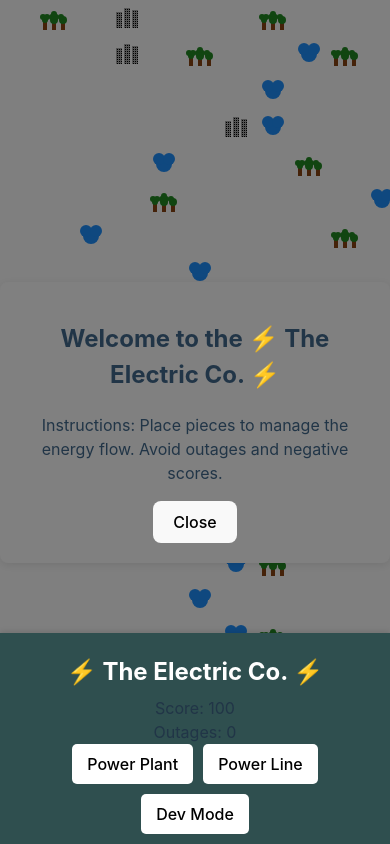
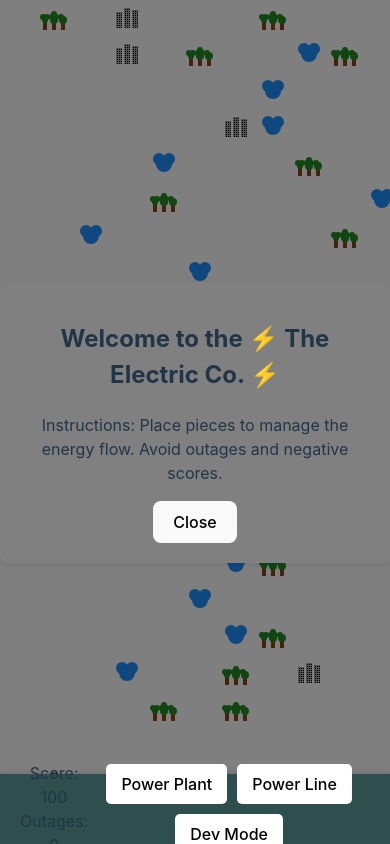
Before and after one commit to JeffBuda/electric-company, a React (Vite) app: page / in a window 390 px wide. Built offline with nearby package versions, Linux system fonts and the light colour scheme.

Commit message:
mobile layout fixes

```diff
--- a/src/App.css
+++ b/src/App.css
@@ -3,6 +3,12 @@
 /* Root Variables */
 :root {
   --grid-size: 50; /* Define the grid size variable */
+  --controls-height: 70px; /* Height of the controls panel */
+}
+
+/* Box-sizing */
+*, *::before, *::after {
+  box-sizing: border-box;
 }
 
 /* Main App Container */
@@ -11,27 +17,28 @@
   overflow: hidden;
   width: 100vw; /* Full viewport width */
   height: 100vh; /* Full viewport height */
+  display: flex;
+  flex-direction: column;
 }
 
 /* App Header */
 .App-header {
   font-size: 1.5rem; /* Smaller font size */
   margin-bottom: 1px; /* Space between the title and controls */
+  background-color: #282c34;
+  color: white;
+  padding: 10px 0;
 }
 
 /* Game Container */
 .game-container {
-  display: flex;
-  flex-direction: column;
-  height: 100vh;
-  overflow: hidden; /* Prevent scrollbars */
-  padding-bottom: 70px; /* Space for fixed controls */
+  flex: 1 1 auto; /* Occupies remaining space */
+  overflow: auto; /* Enable scrolling */
+  padding-bottom: var(--controls-height); /* Prevent content from being hidden behind controls */
 }
 
 /* Gameboard Grid */
 .grid {
-  flex: 1; /* Occupies remaining space */
-  overflow-y: auto; /* Enables vertical scrolling if needed */
   display: grid;
   grid-template-columns: repeat(var(--grid-size), 1fr); /* Use the CSS variable */
   grid-template-rows: repeat(var(--grid-size), 1fr); /* Use the CSS variable */
@@ -42,19 +49,18 @@
 
 /* Controls Component */
 .controls {
+  height: var(--controls-height); /* Fixed height */
+  background-color: darkslategrey; /* Background color */
+  box-shadow: 0 -2px 5px rgba(0, 0, 0, 0.1); /* Shadow for separation */
+  display: flex;
+  flex-direction: row; /* Arrange items horizontally */
+  align-items: center; /* Center items vertically */
+  justify-content: center; /* Center items horizontally */
+  padding: 10px 20px; /* Padding for spacing */
+  width: 100%; /* Full width */
   position: fixed; /* Fix controls at the bottom */
   bottom: 0;
   left: 0;
-  right: 0;
-  display: flex;
-  flex-direction: column; /* Stack items vertically on mobile */
-  align-items: center; /* Center items horizontally */
-  justify-content: center; /* Center items vertically */
-  background-color: darkslategrey; /* Background color */
-  box-shadow: 0 -2px 5px rgba(0, 0, 0, 0.1); /* Shadow for separation */
-  padding: 10px 20px; /* Padding for spacing */
-  box-sizing: border-box; /* Include padding and border in width and height */
-  width: 100%; /* Full width */
   z-index: 1000; /* Ensure it stays on top */
 }
 
@@ -70,7 +76,7 @@
   display: flex;
   flex-wrap: wrap; /* Allow buttons to wrap */
   gap: 10px; /* Space between buttons */
-  width: 100%; /* Full width */
+  width: auto; /* Adjust width based on content */
   justify-content: center; /* Center buttons horizontally */
 }
 
@@ -96,23 +102,30 @@
 
 /* Media Query for Desktop Devices */
 @media (min-width: 769px) {
-  /* Remove padding from game-container as controls are not fixed */
-  .game-container {
-    padding-bottom: 0;
-  }
-
-  /* Adjust Controls for Desktop */
+  /* Remove fixed positioning for desktop */
   .controls {
     position: static; /* Position relative within the layout */
+    height: auto; /* Let height adjust based on content */
     flex-direction: row; /* Arrange items horizontally */
     justify-content: space-between; /* Distribute space between items */
     align-items: center; /* Center items vertically */
     padding: 20px 40px; /* Increased padding for desktop */
   }
 
-  /* Optional: Adjust Button Container for Desktop */
+  /* Remove padding-bottom from game-container */
+  .game-container {
+    padding-bottom: 0;
+  }
+
+  /* Adjust Button Container for Desktop */
   .button-container {
     gap: 20px; /* Increased gap between buttons */
+  }
+
+  /* Adjust Button Sizes for Desktop */
+  .button-container button {
+    padding: 12px 20px; /* Larger buttons on desktop */
+    font-size: 1.1rem; /* Larger text on buttons */
   }
 
   /* Optional: Adjust Game Title for Desktop */
--- a/src/Controls.tsx
+++ b/src/Controls.tsx
@@ -14,7 +14,6 @@ interface ControlsProps {
 const Controls: React.FC<ControlsProps> = ({ score, outages, selectedPiece, devMode, dispatch }) => {
   return (
     <div className="controls">
-      <h1 className="game-title">⚡ The Electric Co. ⚡</h1>
       <div className="score-outages">
         <div className="score">Score: {Math.floor(score)}</div>
         <div className="outages">Outages: {outages}</div>
--- a/src/GameBoardV2.tsx
+++ b/src/GameBoardV2.tsx
@@ -25,15 +25,25 @@ const GameBoardV2: React.FC = () => {
   };
 
   return (
-    <>
+    <div className="App">
+      <div className="game-container">
         {state.gameState !== 'playing' && (
           <Modal
-            title={state.gameState === 'start' ? 'Welcome to the ⚡ The Electric Co. ⚡' : 'Game Over'}
-            message={state.gameState === 'start' ? 'Instructions: Place pieces to manage the energy flow. Avoid outages and negative scores.' : 'You lost! You had over 100 outages or a score below -2000.'}
+            title={
+              state.gameState === 'start'
+                ? 'Welcome to the ⚡ The Electric Co. ⚡'
+                : 'Game Over'
+            }
+            message={
+              state.gameState === 'start'
+                ? 'Instructions: Place pieces to manage the energy flow. Avoid outages and negative scores.'
+                : 'You lost! You had over 100 outages or a score below -2000.'
+            }
             onClose={closeModal}
           />
         )}
         <Map grid={state.grid} handleTileClick={handleTileClick} />
+      </div>
       <Controls
         score={state.score}
         outages={state.outages}
@@ -41,7 +51,7 @@ const GameBoardV2: React.FC = () => {
         devMode={state.devMode}
         dispatch={dispatch}
       />
-    </>
+    </div>
   );
 };
 
```
